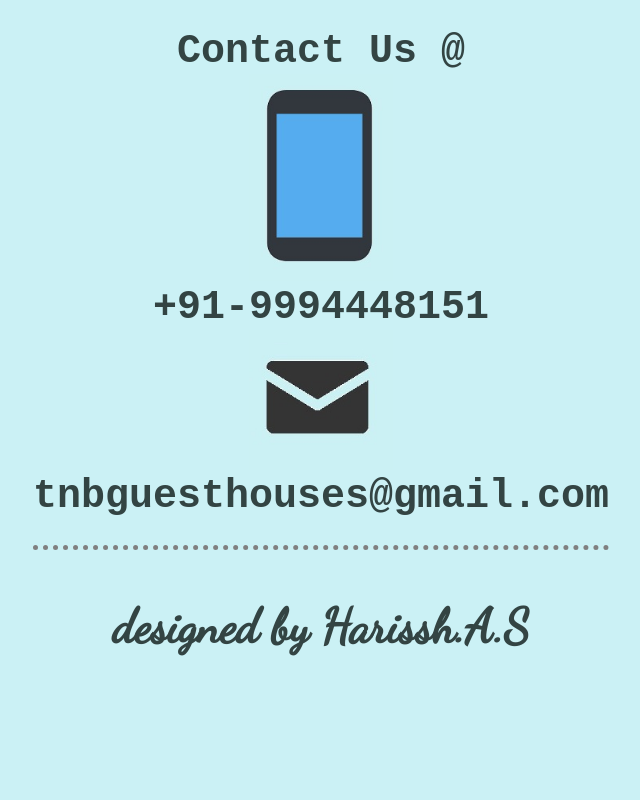
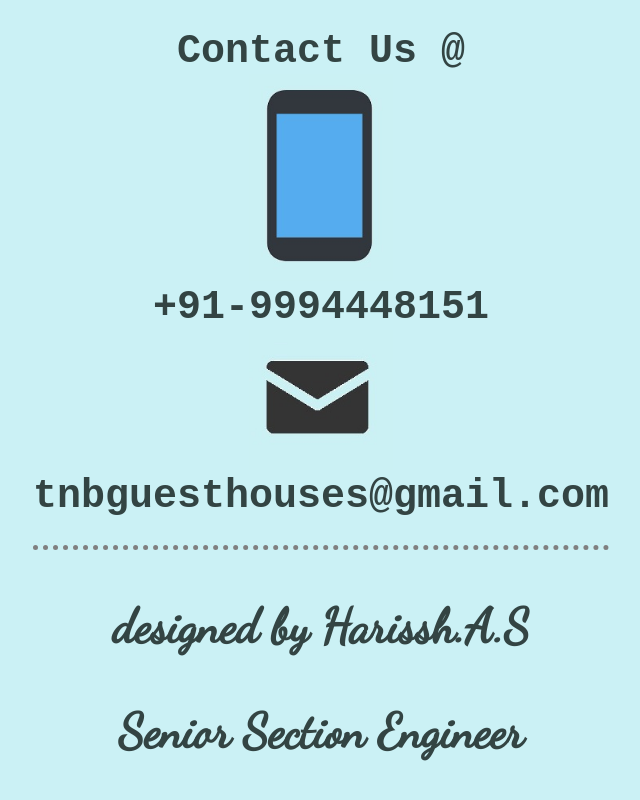
Before and after one commit to harisshas/TNBguesthouses, a plain HTML site: page index.html in a window 1280 px wide. Shown: the part 2868-3668 px from the top of the page, without its empty margins (407-1047 px from the left). Before the commit the page ends 3571 px from the top, so only its background shows below. Drawn offline with Linux system fonts and the light colour scheme.

Commit message:
inserted sign

```diff
--- a/index.html
+++ b/index.html
@@ -70,7 +70,7 @@
   <link rel="preconnect" href="https://fonts.gstatic.com">
   <link href="https://fonts.googleapis.com/css2?family=Dancing+Script&display=swap" rel="stylesheet">
   <h3 class="designersign"> designed by Harissh.A.S </h3>
-
+  <h3 class="designersign"> Senior Section Engineer </h3>
 
 </body>
 
```
